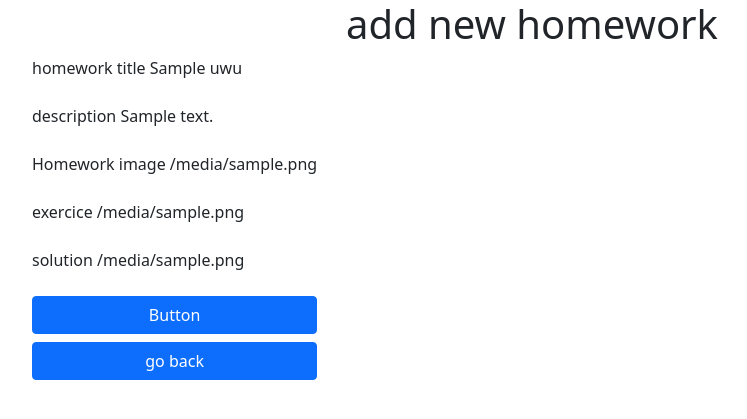
After one commit to JAMALELAOUD/cs-50, a Django app: template home/templates/home/upload.html in a window 1280 px wide. The commit adds this page. Shown: the top 419 px of the page, without its empty margins (38-785 px from the left). Run offline with Django 3.2, Linux system fonts and the light colour scheme; the template is opened without the code that fills it: most values are stand-ins (such as "Sample title", 1, 10 or a date in 2020).

Commit message:
hello again

```diff
--- a/home/templates/home/base.html
+++ b/home/templates/home/base.html
@@ -1,5 +1,5 @@
+<!DOCTYPE html>
 {% load static %}
-<!doctype html>
 <html lang="en">
   <head>
     <meta charset="utf-8">
--- /dev/null
+++ b/home/templates/home/homeworks.html
@@ -0,0 +1,4 @@
+{% extends 'home/base.html' %}
+{% block content %}
+<h1></h1>
+{% endblock content %}
--- /dev/null
+++ b/home/templates/home/upload.html
@@ -0,0 +1,41 @@
+{% extends 'home/base.html' %}
+{% load static %}
+{% block content %}
+<h1 class="ptitle">add new homework</h1>
+<div class="misform">
+    <form method="POST">
+    {% csrf_token %}
+    <div class="mb-3">
+    <label for="exampleFormControlInput1" class="form-label">homework title</label>
+    {{ Uwu.title }}
+    </div>
+    <div class="mb-3">
+    <label for="exampleFormControlTextarea1" class="form-label">description</label>
+    {{ Uwu.desc }}
+    </div>
+    <div class="mb-3">
+    <label for="formFile" class="form-label">Homework image</label>
+        {{ Uwu.image }}
+    </div>
+    <div class="mb-3">
+    <label for="formFile" class="form-label">exercice</label>
+        {{ Uwu.img1 }}
+    </div>
+    <div class="mb-3">
+    <label for="formFile" class="form-label">solution</label>
+        {{ Uwu.img2 }}
+    </div>
+    <div class="d-grid gap-2">
+    <button class="btn btn-primary" type="submit">Button</button>
+    <button class="btn btn-primary" type="button"><a href="/">go back</a></button>
+    </div>
+    </form>
+</div>
+<script>
+document.getElementById('id_image').classList.add('form-control','classname2');
+document.getElementById('id_img1').classList.add('form-control','form-control-sm')
+document.getElementById('id_img2').classList.add('form-control','form-control-sm')
+document.getElementById('id_desc').classList.add('form-control','descform')
+document.getElementById('id_title').classList.add('form-control','')
+</script>
+{% endblock content %}
--- a/home/urls.py
+++ b/home/urls.py
@@ -5,5 +5,6 @@ app_name = 'home'
 urlpatterns = [
     path('', views.home , name="home"),
     path('homework/',views.homeworks, name="homeworks"),
+    path('homework_upload/',views.upload, name="upload"),
     path('homework/<id>/', views.homework , name="homework"),
 ]
--- a/static/style.css
+++ b/static/style.css
@@ -2,7 +2,10 @@
     margin: 0;
     padding: 0;
 }
-
+a{
+    text-decoration: none;
+    color: white;
+}
 .navbar{
     background: black;
     width: 100%;
@@ -83,7 +86,7 @@ li:hover{
     color: white;
     padding: 5px;
     border-radius: 5px;
-    padding: 1px 135px;
+    padding: 1px 155px;
     cursor: pointer;
 }
 .ctitle:hover{
@@ -101,3 +104,29 @@ li:hover{
     margin-top: -20px;
     margin-bottom: 10px;
 }
+.imga{
+    float:left;
+    width:  100%;
+    height: 220px;
+    object-fit: cover;
+}
+.misform{
+    position: absolute;
+    max-width: 800px;
+    height: 50px;
+    display:flexbox;
+    margin-left: 70px;
+}
+.ptitle{
+    margin-left: 30%;
+}
+.descform{
+    height: 50px;
+}
+.homim{
+    width: 700px
+
+}
+.homeright{
+    margin-top: 50px;
+}
```
Also changed, not shown: home/forms.Py (added, +13 -0 lines), home/models.py (+33 -1 lines), home/templates/home/homework.html (+21 -3 lines), home/templates/home/index.html (+8 -8 lines), home/views.py (+21 -4 lines), db.sqlite3, home/migrations/0004_auto_20210727_2312.py (added), static/images/download.png (added), static/images/elementary-matrices-2-sol_hPLEhX8.gif (added), static/images/elementary-matrices-2-sol_hz0quLe.gif (added), static/images/elementary-matrices-2_9tJA4pr.gif (added), static/images/elementary-matrices-2_Vz1eTcB.gif (added), static/images/elementary-matrices-2_vqGiU4a.gif (added).
